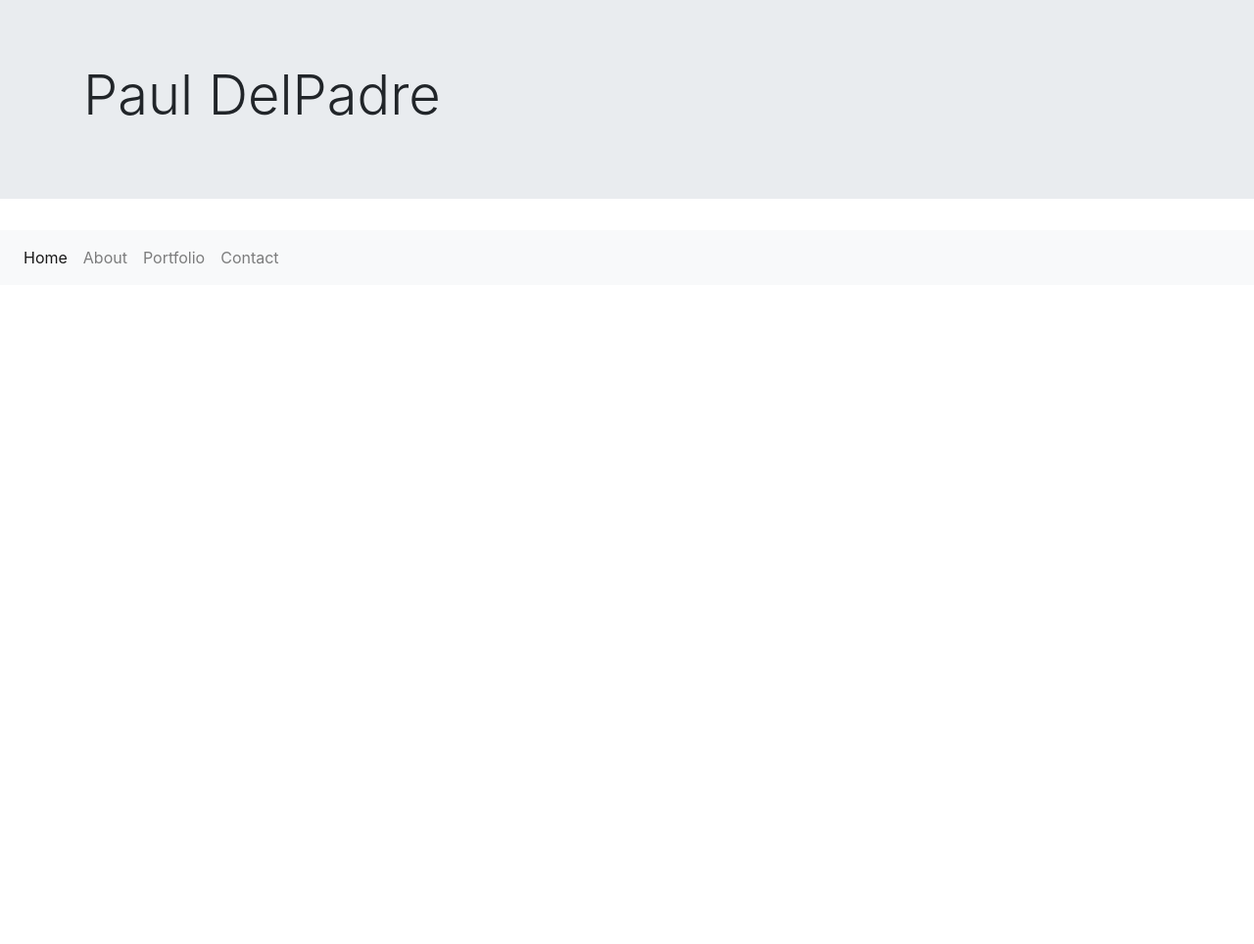
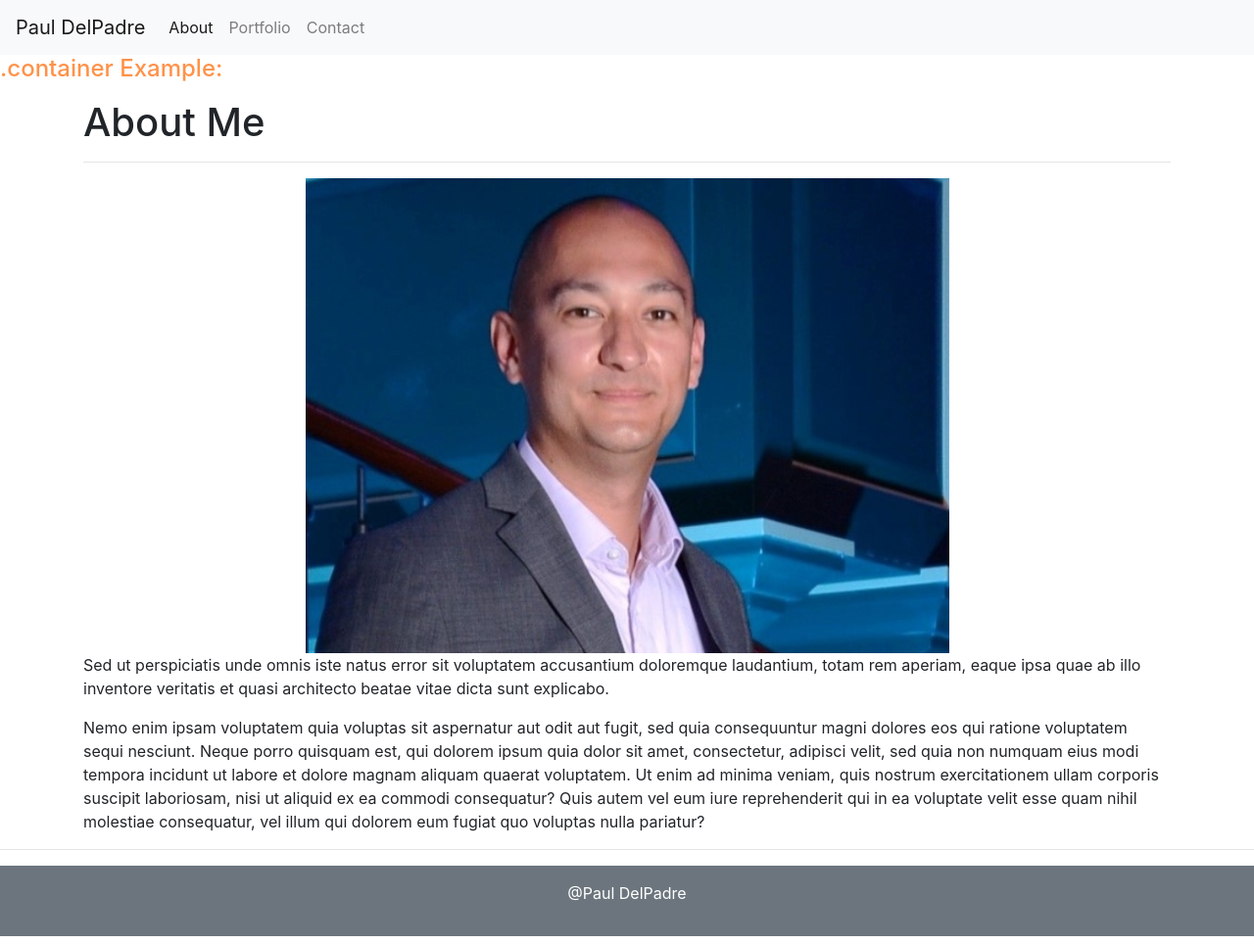
Before and after one commit to whiterice2020/Responsiveness-Portfolio, a plain HTML site: page index.html in a window 1280 px wide. Shown: the whole page at 98% size. Before the commit the page ends 800 px from the top, so only its background shows below. Drawn offline with nearby package versions, Linux system fonts and the light colour scheme.

Commit message:
Updating pages

```diff
--- a/index.html
+++ b/index.html
@@ -8,41 +8,72 @@
 
   <!-- Bootstrap CSS -->
   <link rel="stylesheet" href="https://maxcdn.bootstrapcdn.com/bootstrap/4.0.0/css/bootstrap.min.css">
-  <link rel="stylesheet" href="./styles.css">
+  <link rel="stylesheet" type="text/css" href="./styles.css" />
 
 </head>
 
+<header>
+    <!-- Nav Bar-->
+    <nav class="navbar navbar-expand-lg navbar-light bg-light">
+        <a class="navbar-brand" href="#">Paul DelPadre</a>
+        <button class="navbar-toggler" type="button" data-toggle="collapse" data-target="#navbarNav" aria-controls="navbarNav" aria-expanded="false" aria-label="Toggle navigation">
+          <span class="navbar-toggler-icon"></span>
+        </button>
+        <div class="collapse navbar-collapse" id="navbarNav">
+          <ul class="navbar-nav">
+            <li class="nav-item active">
+              <a class="nav-link" href="./index.html">About <span class="sr-only">(current)</span></a>
+            </li>
+            <li class="nav-item">
+              <a class="nav-link" href="./portfolio.html">Portfolio</a>
+            </li>
+            <li class="nav-item">
+              <a class="nav-link" href="./contact.html">Contact</a>
+            </li>
+            <!-- <li class="nav-item">
+              <a class="nav-link disabled" href="#">Disabled</a>
+            </li> -->
+          </ul>
+        </div>
+      </nav>
+
+
+</header>
+
 <body>
-    <!-- Name of Portfolio -->
-    <div class="jumbotron jumbotron-fluid">
-        <div class="container">
-          <h1 class="display-4">Paul DelPadre</h1>
-          <!-- <p class="lead">This is a modified jumbotron that occupies the entire horizontal space of its parent.</p> -->
+
+  <div class="backimg"></div>
+
+
+  <container>
+    <h4 style="color:#ff9249">.container Example:</h4>
+
+        <div class="container" style="background:white;">
+          <p class="font-weight-bold"><h1>About Me</h1></p>
+          <hr>
+          <img src="./Assets/Images/Me.png" class="mx-auto d-block" alt="Picutre of Paul DelPadre">
+          <p>Sed ut perspiciatis unde omnis iste natus error sit voluptatem accusantium doloremque laudantium, totam rem aperiam, eaque ipsa quae ab illo inventore veritatis et quasi architecto beatae vitae dicta sunt explicabo.</p>
+            <p>Nemo enim ipsam voluptatem quia voluptas sit aspernatur aut odit aut fugit, sed quia consequuntur magni dolores eos qui ratione voluptatem sequi nesciunt. Neque porro quisquam est, qui dolorem ipsum quia dolor sit amet, consectetur, adipisci velit, sed quia non numquam eius modi tempora incidunt ut labore et dolore magnam aliquam quaerat voluptatem. Ut enim ad minima veniam, quis nostrum exercitationem ullam corporis suscipit laboriosam, nisi ut aliquid ex ea commodi consequatur? Quis autem vel eum iure reprehenderit qui in ea voluptate velit esse quam nihil molestiae consequatur, vel illum qui dolorem eum fugiat quo voluptas nulla pariatur?</p>
+          </p>
         </div>
-      </div>
+  </container>
 
-    <!-- About Me Section Nav Bar -->
-  <nav class="navbar navbar-expand-lg navbar-light bg-light">
-    <!-- <a class="navbar-brand" href="#">Paul DelPadre</a> -->
-    <button class="navbar-toggler" type="button" data-toggle="collapse" data-target="#navbarNavAltMarkup" aria-controls="navbarNavAltMarkup" aria-expanded="false" aria-label="Toggle navigation">
-      <span class="navbar-toggler-icon"></span>
-    </button>
-    <div class="collapse navbar-collapse" id="navbarNavAltMarkup">
-      <div class="navbar-nav">
-        <a class="nav-item nav-link active" href="#">Home <span class="sr-only">(current)</span></a>
-        <a class="nav-item nav-link" href="#">About</a>
-        <a class="nav-item nav-link" href="#">Portfolio</a>
-        <a class="nav-item nav-link" href="#">Contact</a>
-      </div>
-    </div>
-  </nav>
 
-  <!-- Bootstrap Enhanced Buttons -->
-  <!-- <h1>Here are fancy bootstrap buttons</h1> -->
-  <!-- <button class="btn btn-primary btn-lg">Fancy Button</button> -->
-  <!-- Note the specific Bootstrap classes -->
-  <!-- <button class="btn btn-danger btn-lg">Fancy Button</button> -->
-  <!-- Note the specific Bootstrap classes -->
+
+
+
+
+<!-- Footer -->
+
+  <hr>
+  <div class="p-3 mb-2 bg-secondary text-white">
+    <footer class="h8">
+
+      <p class="text-center">@Paul DelPadre</p>
+
+    </footer>
+  </div>
+
 
 </body>
 
--- a/styles.css
+++ b/styles.css
@@ -1,5 +1,7 @@
-section{
-    margin-left: auto;
-
+.backimg {
+    background-image: url("./Assets/Images/background.jpg");
+    background-position: center;
+    background-repeat: no-repeat;
+    background-size: cover;
 
 }
```
Also changed, not shown: contact.html (+22 -0 lines), Assets/Images/Me.png (added), Assets/Images/background.jpg (added).
